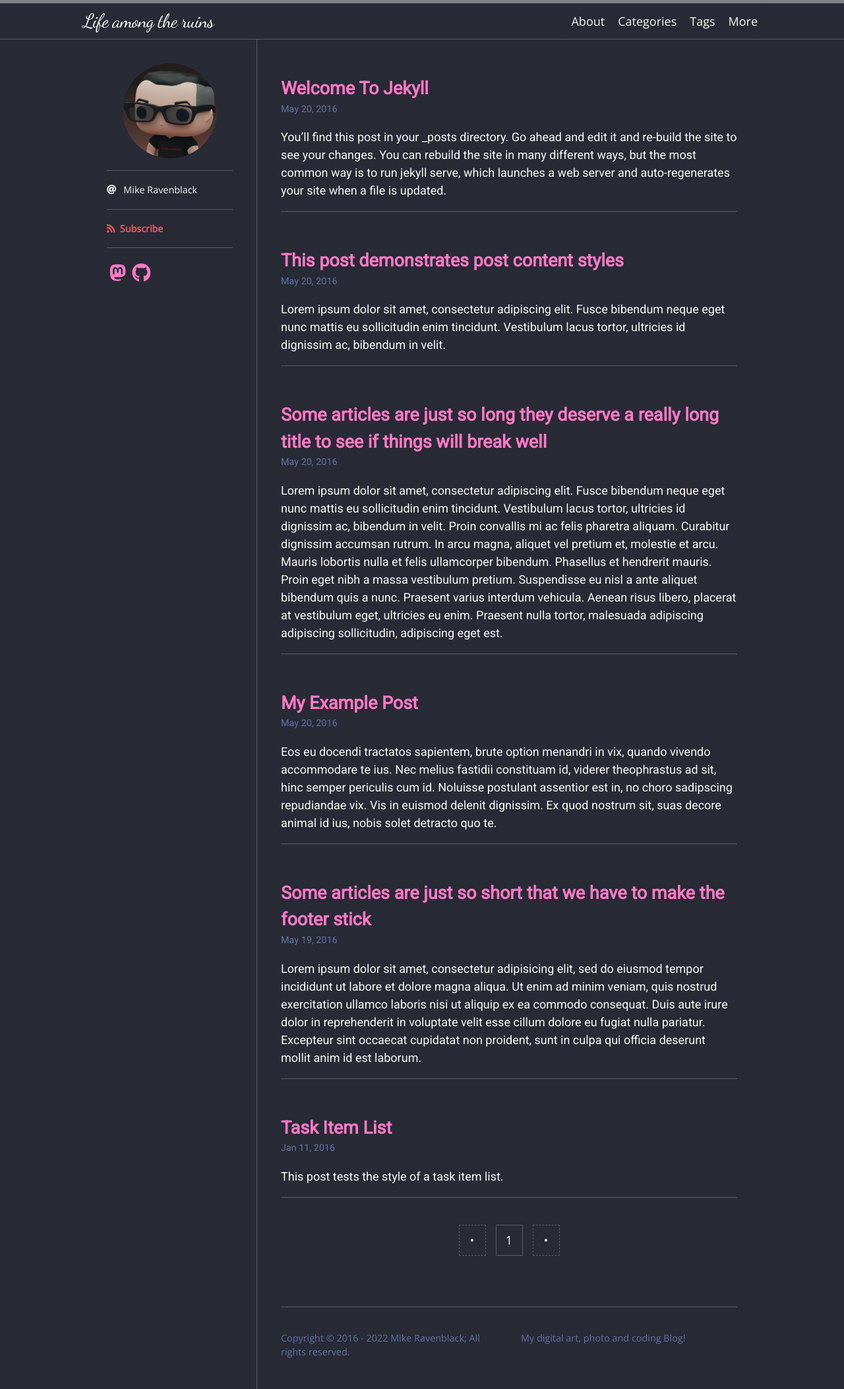
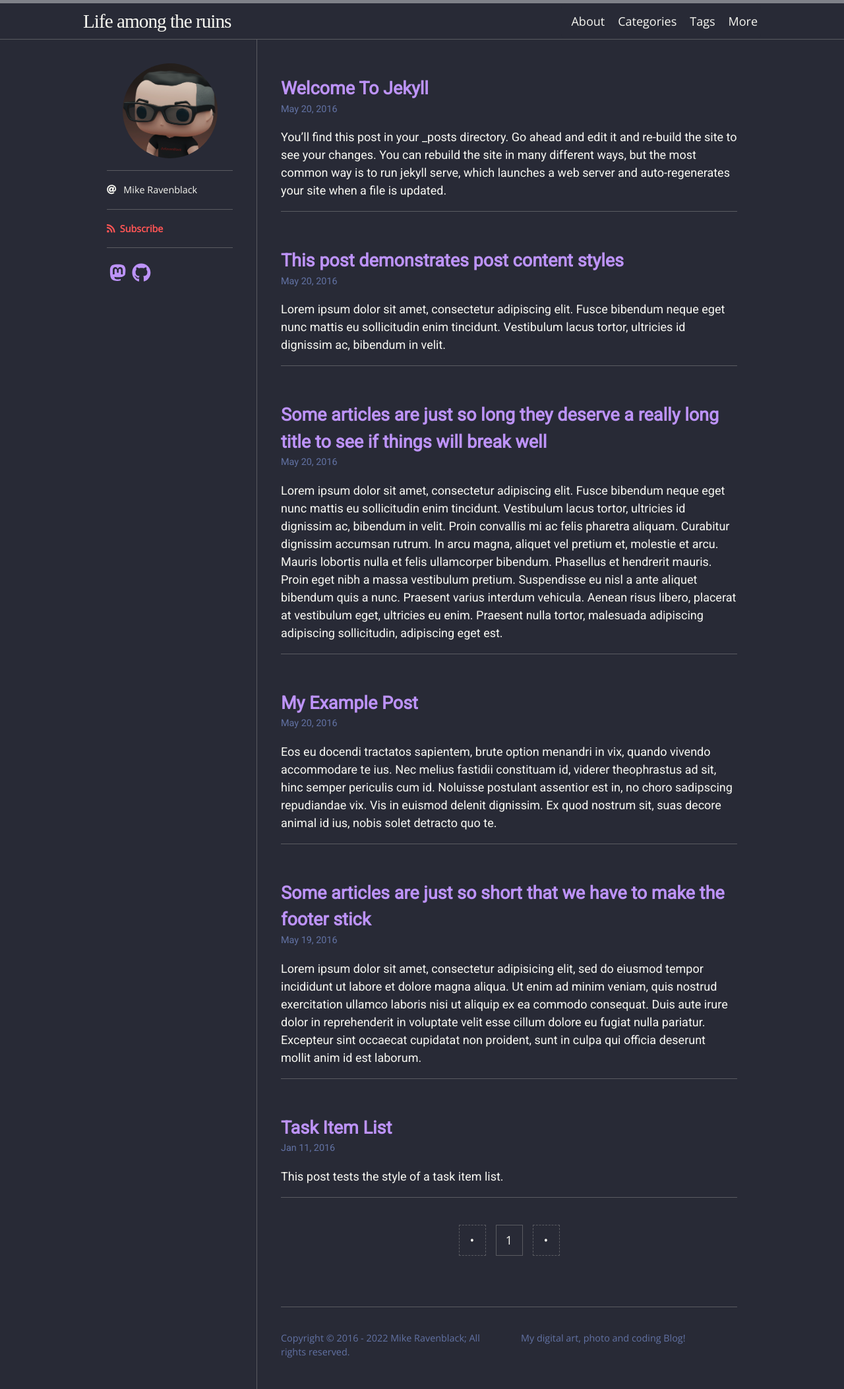
Before and after one commit to 0xRavenBlack/0xRavenBlack.github.io, a Jekyll site: the page built from index.html, in a window 1280 px wide. Shown: the whole page at 66% size. Built offline with Jekyll 4.4.1, drawn with Linux system fonts in a browser that asks for light colours; nearby versions of some CDN libraries; some web fonts are replaced; the list of posts is cut into pages by our own code.

Commit message:
change theme colors (3) + change Title font

```diff
--- a/_sass/hamilton/skins/midnight.scss
+++ b/_sass/hamilton/skins/midnight.scss
@@ -7,7 +7,7 @@ $border-color:          mix($text-color, $background-color, 30%) !default;
 $border-color-light:    darken($border-color, 5%) !default;
 $border-color-dark:     lighten($border-color, 10%) !default;
 
-$link-base-color:       #ff79c6 !default;
+$link-base-color:       #bd93f9 !default;
 $link-visited-color:    darken($link-base-color, 5%) !default;
 
 $table-text-color:      lighten($text-color, 18%) !default;
--- a/_sass/hamilton/variables.scss
+++ b/_sass/hamilton/variables.scss
@@ -3,7 +3,7 @@ $base-font-family: "Open Sans" !default;
 $reading-font-family: "Roboto Slab", "Noto Serif SC", "Noto Serif TC" !default;
 $headline-font-family: Roboto, "Noto Sans SC", "Noto Sans TC" !default;
 $code-font-family:  Inconsolata !default;
-$handwriting-font-family: "Dancing Script", "Ma Shan Zheng" !default;
+$handwriting-font-family: "Syne Tactile", "Ma Shan Zheng" !default;
 $base-font-size:    18px !default;
 $base-line-height:  1.5 !default;
 
```
